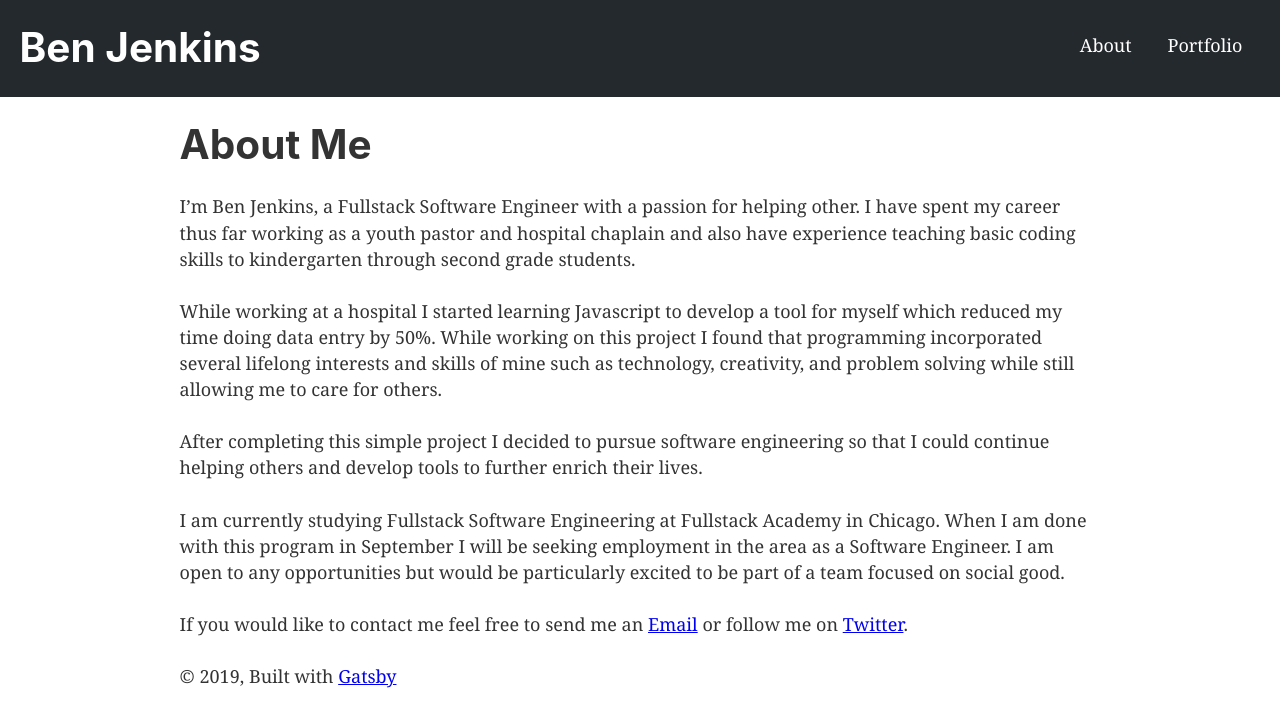
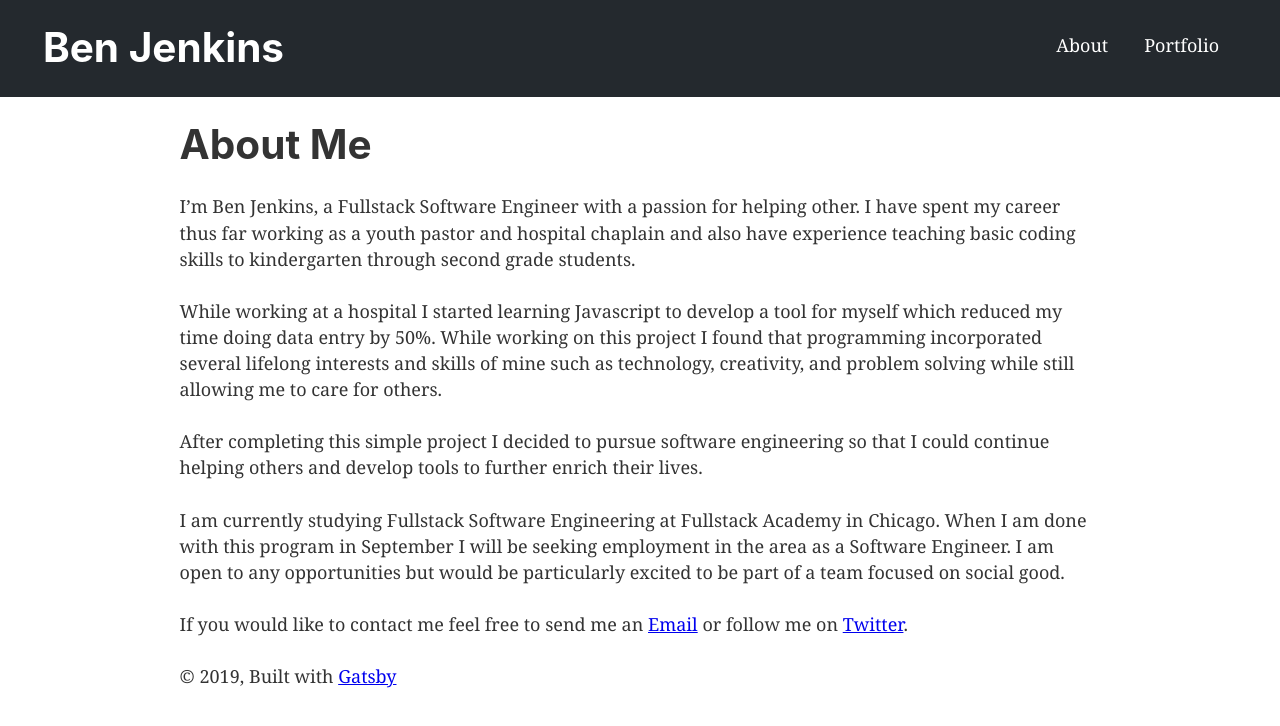
Before and after one commit to benpjenkins/portfolio, a Gatsby site: page /about in a window 1280 px wide. Built offline with nearby package versions, Linux system fonts and the light colour scheme; Gatsby itself is replaced by a stand-in of ours.

Commit message:
fix header bug

```diff
--- a/src/components/header.js
+++ b/src/components/header.js
@@ -7,6 +7,9 @@ const Flex = styled.div`
   display: flex;
   justify-content: space-between;
   align-items: flex-start;
+  @media (max-width: 400px) {
+    flex-direction: column;
+  }
 `
 const Links = styled.div`
   padding: 1.8rem 1.0875rem;
@@ -22,8 +25,11 @@ const StyledLink = styled(Link)`
 const Header = ({ siteTitle }) => (
   <header
     style={{
+      paddingRight: "1.3rem",
+      paddingLeft: "1.3rem",
       background: "#24292E",
       marginBottom: `1.45rem`,
+      width: `100%`
     }}
   >
     <Flex>
```
